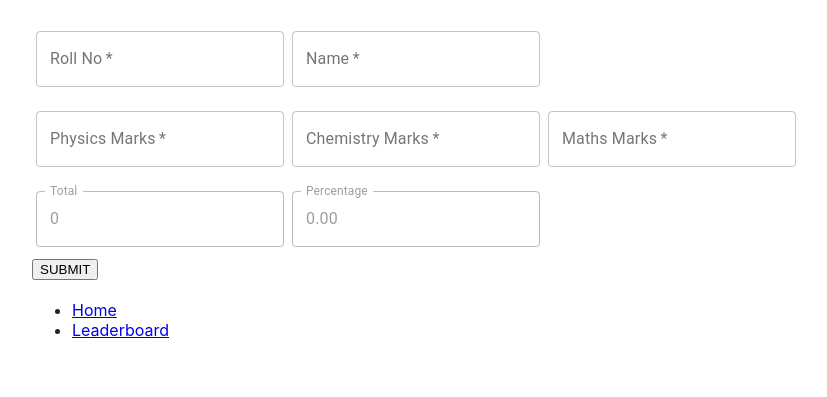
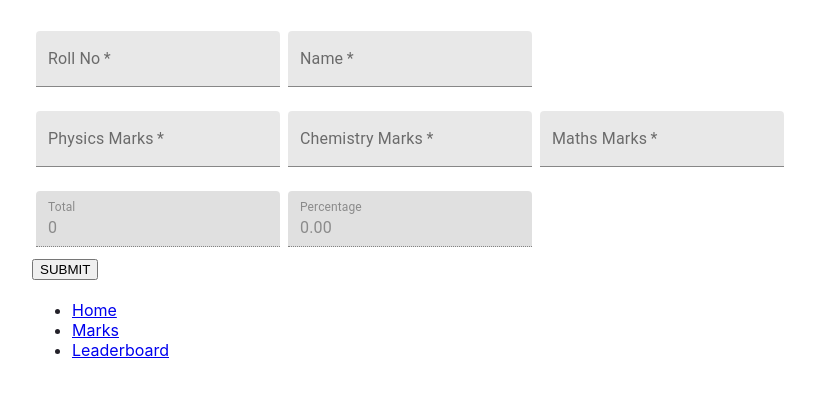
Before and after one commit to sidk-10/marks-leaderboard, a Gatsby site in the folder views/: page /marks in a window 1280 px wide. Shown: the part 167-564 px from the top of the page, without its empty margins (72-899 px from the left). Built offline with nearby package versions, Linux system fonts and the light colour scheme; Gatsby itself is replaced by a stand-in of ours.

Commit message:
minor ui changes

```diff
--- a/views/src/pages/index.js
+++ b/views/src/pages/index.js
@@ -23,7 +23,7 @@ const IndexPage = () => {
             <div style={{width: "75px"}}>
             <ul class="nav flex-column nav-pills nav-fill" style={{marginTop: 20}}>
                 <li class="nav-item mt-2">
-                    <a class="nav-link active" aria-current="page" href="/">Home</a>
+                    <a class="nav-link active" aria-current="page" href="/marks">Marks</a>
                 </li>
                 <li class="nav-item mt-2">
                     <a class="nav-link active" href="/leaderboard">Leaderboard</a>
--- a/views/src/pages/leaderboard.js
+++ b/views/src/pages/leaderboard.js
@@ -296,6 +296,9 @@ const LeaderboardPage = () => {
                     <a class="nav-link" aria-current="page" href="/">Home</a>
                 </li>
                 <li class="nav-item">
+                    <a class="nav-link" href="/marks">Marks</a>
+                </li>
+                <li class="nav-item">
                     <a class="nav-link active" href="/leaderboard">Leaderboard</a>
                 </li>
             </ul>
--- a/views/src/pages/marks.js
+++ b/views/src/pages/marks.js
@@ -67,7 +67,7 @@ const MarksPage = () => {
             chemistry: parseInt(details["chemistry"].value),
             maths: parseInt(details["maths"].value)
         }
-        if(data.roll_no == "" || data.student_name == "" || data.physics == "" || data.maths == "" || data.chemistry == "") {alert("Please fill required fields!"); return}
+        if(data.roll_no == "" || data.student_name == "" || data.physics == "" || data.maths == "" || data.chemistry == "") {alert("Please fill required fields!"); return;}
         event.target.innerHTML = "Loading..."
         let url = config["base_url"] + "api/enter_marks"
 
@@ -101,17 +101,17 @@ const MarksPage = () => {
             <form noValidate id="studentDetails" autoComplete="off">
                 <Grid container direction="column" styles={marksForm}>
                     <Grid container style={marksFormRow} spacing={1}>
-                        <Grid item><TextField type="number" id="rollNo" label="Roll No" name="rollNo" variant="outlined" required={true} /></Grid>
-                        <Grid item><TextField id="name" label="Name" name="studentName" variant="outlined" required={true}/></Grid>
+                        <Grid item><TextField type="number" id="rollNo" label="Roll No" name="rollNo" variant="filled" required={true} /></Grid>
+                        <Grid item><TextField id="name" label="Name" name="studentName" variant="filled" required={true}/></Grid>
                     </Grid>
                     <Grid container style={marksFormRow} spacing={1}>
-                        <Grid item><TextField type="number" id="physics" label="Physics Marks" name="physics" variant="outlined" onChange={addMarks} required={true}/></Grid>
-                        <Grid item><TextField type="number" id="chemistry" label="Chemistry Marks" name="chemistry" variant="outlined" onChange={addMarks} required={true}/></Grid>
-                        <Grid item><TextField type="number" id="mathematics" label="Maths Marks" name="maths" variant="outlined" onChange={addMarks} required={true}/></Grid>
+                        <Grid item><TextField type="number" id="physics" label="Physics Marks" name="physics" variant="filled" onChange={addMarks} required={true}/></Grid>
+                        <Grid item><TextField type="number" id="chemistry" label="Chemistry Marks" name="chemistry" variant="filled" onChange={addMarks} required={true}/></Grid>
+                        <Grid item><TextField type="number" id="mathematics" label="Maths Marks" name="maths" variant="filled" onChange={addMarks} required={true}/></Grid>
                     </Grid>
                     <Grid container style={marksFormRow} spacing={1}>
-                        <Grid item><TextField id="total" label="Total" name="total" defaultValue={total} variant="outlined" disabled={true} /></Grid>
-                        <Grid item><TextField id="percentage" label="Percentage" name="percentage" defaultValue={(total / 300).toPrecision(2)} variant="outlined" disabled={true} /></Grid>
+                        <Grid item><TextField id="total" label="Total" name="total" defaultValue={total} variant="filled" disabled={true} /></Grid>
+                        <Grid item><TextField id="percentage" label="Percentage" name="percentage" defaultValue={(total / 300).toPrecision(2)} variant="filled" disabled={true} /></Grid>
                     </Grid>
                     <Grid container>
                     <button variant="contained" className="btn btn-primary" disableElevation onClick={enterMarks}>
@@ -134,7 +134,10 @@ const MarksPage = () => {
             </Grid> */}
             <ul class="nav nav-pills nav-fill" style={{marginTop: 20}}>
                 <li class="nav-item">
-                    <a class="nav-link active" aria-current="page" href="/">Home</a>
+                    <a class="nav-link" aria-current="page" href="/">Home</a>
+                </li>
+                <li class="nav-item">
+                    <a class="nav-link active" href="/marks">Marks</a>
                 </li>
                 <li class="nav-item">
                     <a class="nav-link" href="/leaderboard">Leaderboard</a>
```
